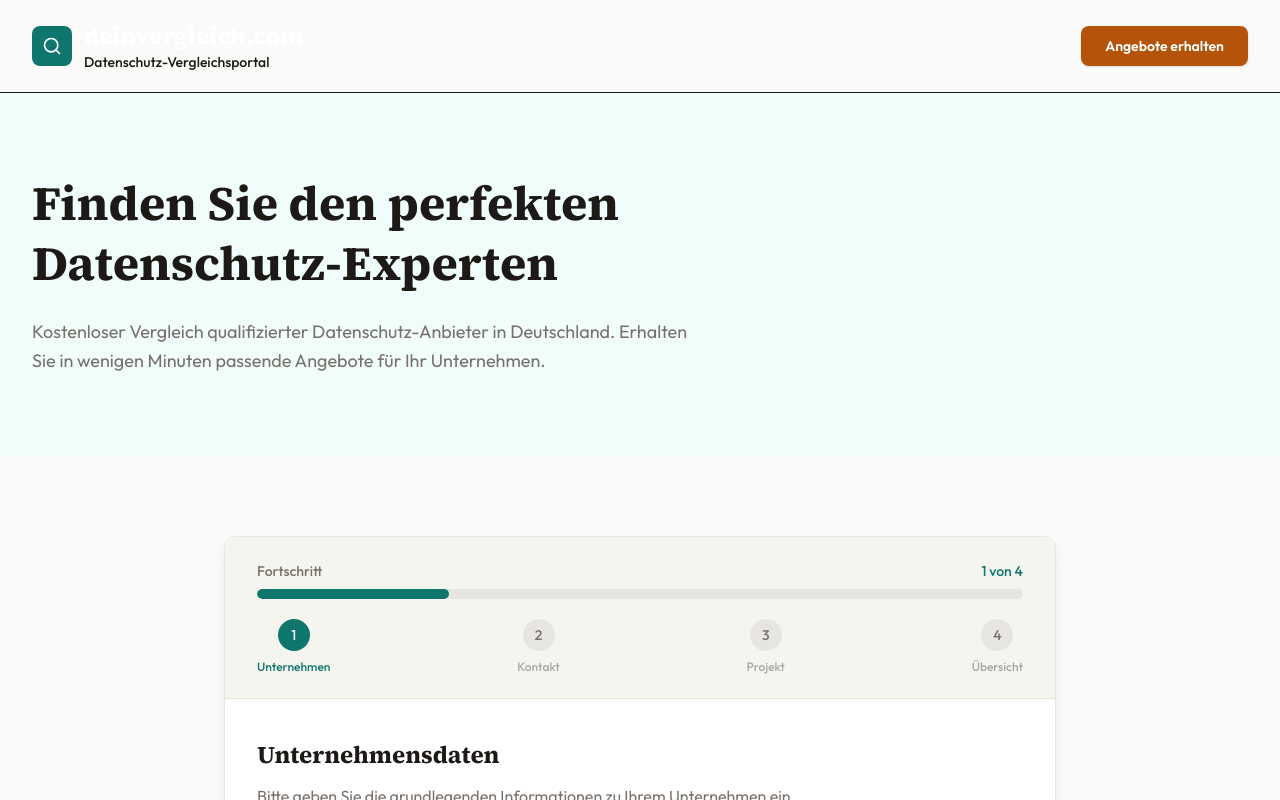
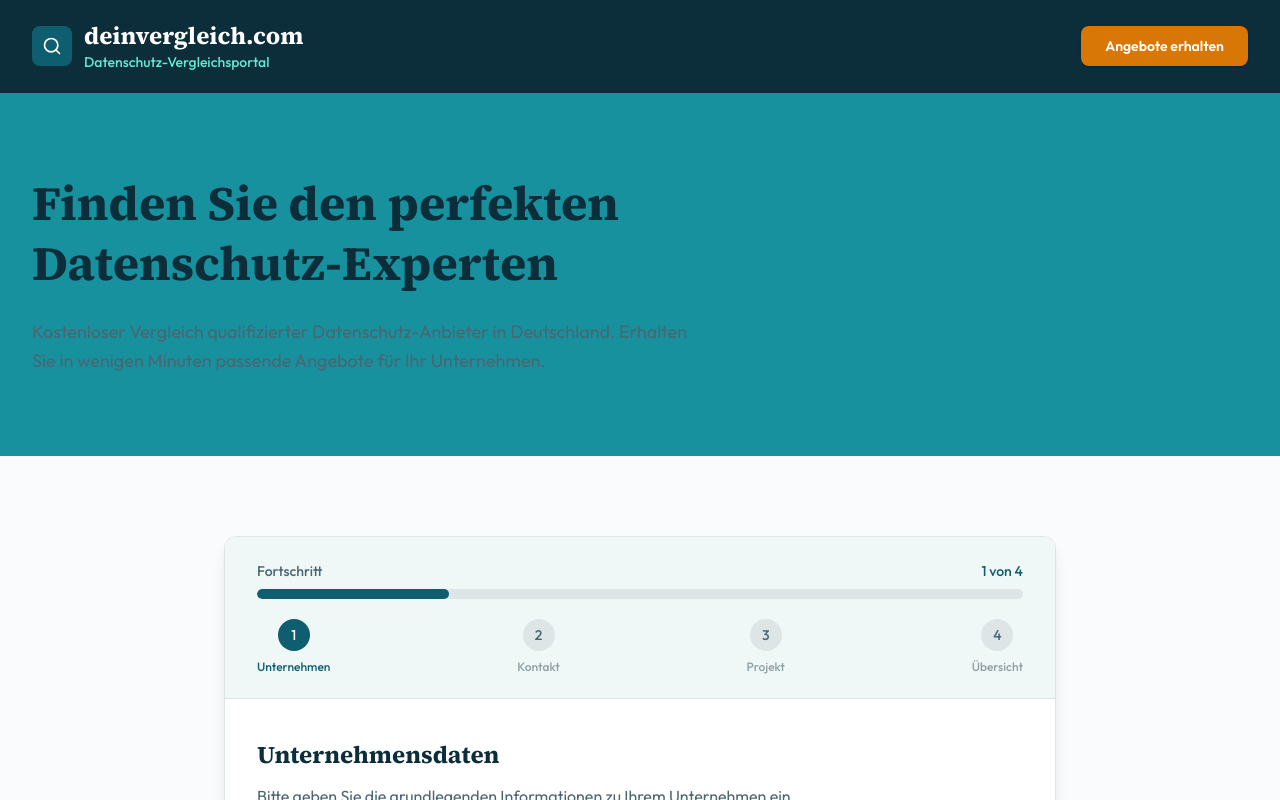
Before and after one commit to patabrava/leadgenerator, a Next.js app in the folder deinvergleich/: page / in a window 1280 px wide. Shown: the top 800 px of the page. Built offline with nearby package versions, Linux system fonts and the light colour scheme.

Commit message:
style: update design tokens to deep blue-green palette

```diff
--- a/deinvergleich/src/app/globals.css
+++ b/deinvergleich/src/app/globals.css
@@ -1,25 +1,29 @@
 @import "tailwindcss";
 
 @theme {
-  /* Semantic color tokens — teal primary + amber accent */
-  --color-background: #fafaf8;
-  --color-foreground: #1c1917;
+  /* Deep blue-green palette */
+  --color-hero-dark: #0c2d3a;
+  --color-background: #fafbfc;
+  --color-foreground: #0c2d3a;
   --color-card: #ffffff;
-  --color-card-foreground: #1c1917;
-  --color-primary: #0f766e;
+  --color-card-foreground: #0c2d3a;
+  --color-primary: #0e5e6f;
   --color-primary-foreground: #ffffff;
-  --color-primary-light: #f0fdfa;
-  --color-secondary: #f5f5f0;
-  --color-secondary-foreground: #44403c;
-  --color-muted: #f5f5f0;
-  --color-muted-foreground: #78716c;
-  --color-accent: #b45309;
+  --color-primary-light: #17919e;
+  --color-primary-tint: #5eead4;
+  --color-primary-bg: #f0f7f7;
+  --color-secondary: #f0f7f7;
+  --color-secondary-foreground: #4a6670;
+  --color-muted: #f0f7f7;
+  --color-muted-foreground: #4a6670;
+  --color-muted-foreground-light: #64748b;
+  --color-accent: #d97706;
   --color-accent-foreground: #ffffff;
   --color-destructive: #dc2626;
   --color-destructive-foreground: #ffffff;
-  --color-border: #e7e5e0;
-  --color-input: #e7e5e0;
-  --color-ring: #0f766e;
+  --color-border: #dde5e7;
+  --color-input: #dde5e7;
+  --color-ring: #0e5e6f;
   --color-info: #0c4a6e;
   --color-info-light: #f0f9ff;
   --color-info-border: #bae6fd;
@@ -27,7 +31,7 @@
   --color-success-light: #f0fdf4;
   --color-success-border: #bbf7d0;
 
-  /* Typography — serif display + geometric sans body */
+  /* Typography */
   --font-display: var(--font-source-serif), 'Georgia', serif;
   --font-body: var(--font-outfit), system-ui, sans-serif;
 }
```
